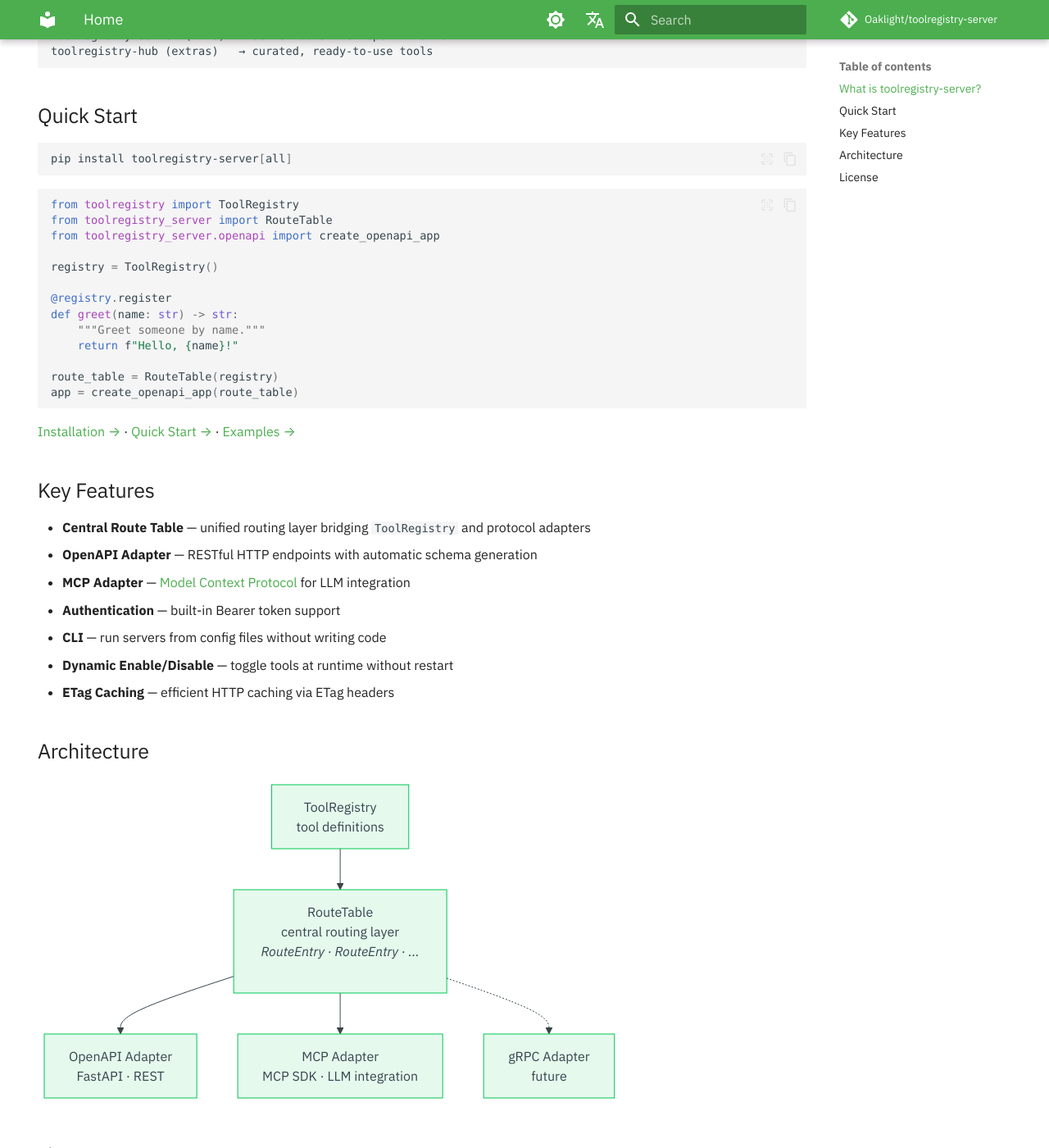
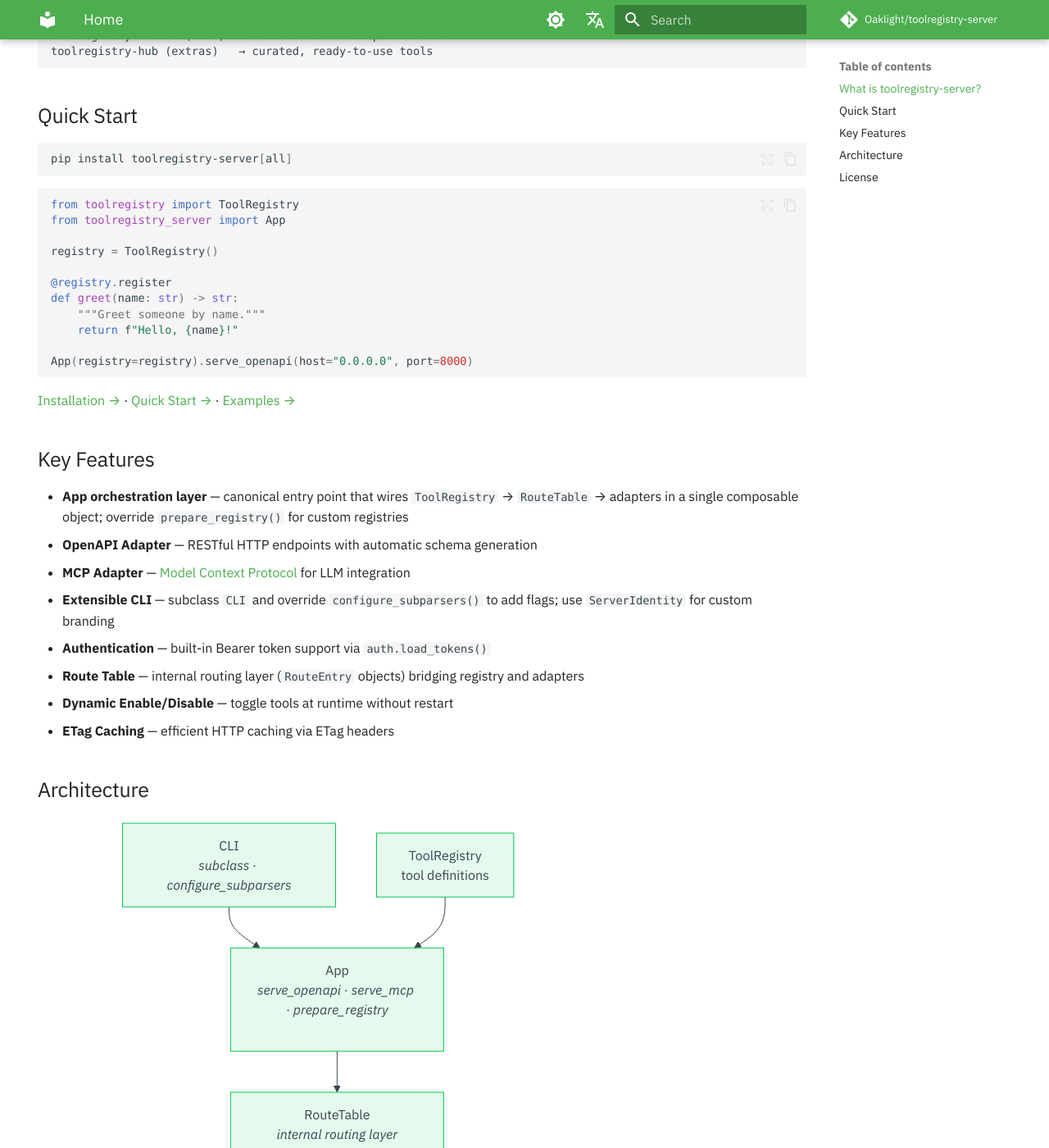
Before and after one commit to Oaklight/toolregistry-server, an MkDocs documentation site: the page built from docs/index.md, in a window 1280 px wide and 1400 px high, scrolled down 699 px. Shown: the whole window at 82% size. Built offline with MkDocs 1.6.1 and Material for MkDocs 9.7.7, drawn with Linux system fonts in a browser that asks for light colours; some web fonts are replaced; comment, search, counter and statistics services are not loaded; some of the changed text lies outside the part shown.

Commit message:
docs: update index.md for v0.4.0 App orchestration layer

````diff
--- a/docs/index.md
+++ b/docs/index.md
@@ -8,9 +8,9 @@ hide:
 <section class="tr-hero" markdown>
 <p class="tr-kicker">Serve registries as APIs</p>
 
-# One route table, multiple protocols.
+# One app, multiple protocols.
 
-<p class="tr-hero__desc">Expose a normalized ToolRegistry as multiple API endpoints, with authentication, configuration, and deployment primitives built around a central RouteTable.</p>
+<p class="tr-hero__desc">Expose a normalized ToolRegistry as multiple API endpoints, with authentication, configuration, and deployment primitives built around a composable App orchestration layer.</p>
 
 <p class="tr-badges">
   <a href="https://pypi.org/project/toolregistry-server/"><img alt="PyPI version" src="https://img.shields.io/pypi/v/toolregistry-server?labelColor=475569&color=166534"></a>
@@ -43,8 +43,7 @@ pip install toolregistry-server[all]
 
 ```python
 from toolregistry import ToolRegistry
-from toolregistry_server import RouteTable
-from toolregistry_server.openapi import create_openapi_app
+from toolregistry_server import App
 
 registry = ToolRegistry()
 
@@ -53,19 +52,19 @@ def greet(name: str) -> str:
     """Greet someone by name."""
     return f"Hello, {name}!"
 
-route_table = RouteTable(registry)
-app = create_openapi_app(route_table)
+App(registry=registry).serve_openapi(host="0.0.0.0", port=8000)
 ```
 
 [Installation →](get-started/installation.md) · [Quick Start →](get-started/quickstart.md) · [Examples →](examples/)
 
 ## Key Features
 
-- **Central Route Table** — unified routing layer bridging `ToolRegistry` and protocol adapters
+- **App orchestration layer** — canonical entry point that wires `ToolRegistry` → `RouteTable` → adapters in a single composable object; override `prepare_registry()` for custom registries
 - **OpenAPI Adapter** — RESTful HTTP endpoints with automatic schema generation
 - **MCP Adapter** — [Model Context Protocol](https://modelcontextprotocol.io/) for LLM integration
-- **Authentication** — built-in Bearer token support
-- **CLI** — run servers from config files without writing code
+- **Extensible CLI** — subclass `CLI` and override `configure_subparsers()` to add flags; use `ServerIdentity` for custom branding
+- **Authentication** — built-in Bearer token support via `auth.load_tokens()`
+- **Route Table** — internal routing layer (`RouteEntry` objects) bridging registry and adapters
 - **Dynamic Enable/Disable** — toggle tools at runtime without restart
 - **ETag Caching** — efficient HTTP caching via ETag headers
 
@@ -73,13 +72,17 @@ app = create_openapi_app(route_table)
 
 ```mermaid
 graph TD
+    CLI[CLI<br/><i>subclass · configure_subparsers</i>]
+    APP[App<br/><i>serve_openapi · serve_mcp · prepare_registry</i>]
+    RT[RouteTable<br/><i>internal routing layer<br/>RouteEntry · RouteEntry · ...</i>]
+    OA[OpenAPIAdapter<br/>FastAPI · REST]
+    MA[MCPAdapter<br/>MCP SDK · LLM integration]
+    GA[gRPC Adapter<br/>future]
     TR[ToolRegistry<br/>tool definitions]
-    RT[RouteTable<br/>central routing layer<br/><i>RouteEntry · RouteEntry · ...</i>]
-    OA[OpenAPI Adapter<br/>FastAPI · REST]
-    MA[MCP Adapter<br/>MCP SDK · LLM integration]
-    GA[gRPC Adapter<br/>future]
 
-    TR --> RT
+    CLI --> APP
+    TR --> APP
+    APP --> RT
     RT --> OA
     RT --> MA
     RT -.-> GA
````
